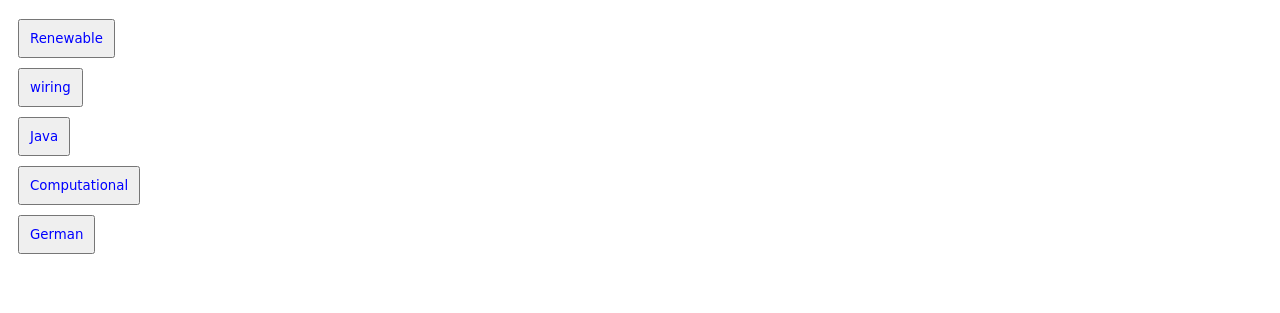
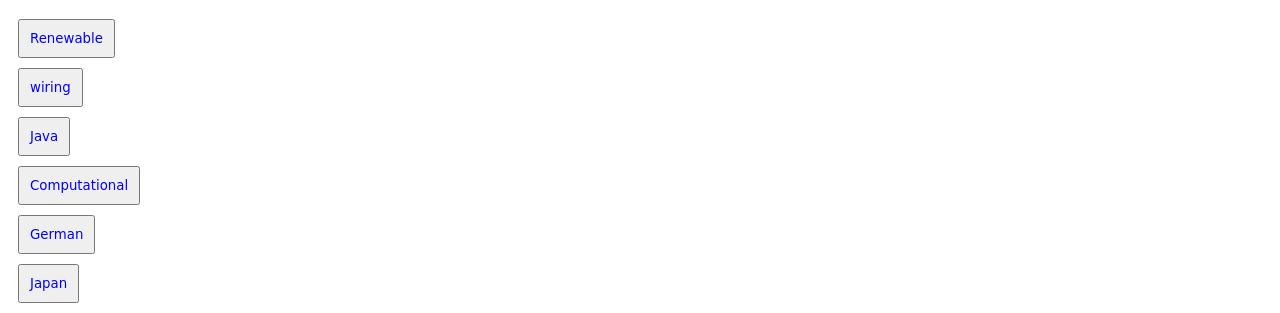
Before and after one commit to NithishSubramanian/time-table, a plain HTML site: page index.html in a window 1280 px wide. Shown: the part 656-969 px from the top of the page. Before the commit the page ends 920 px from the top, so only its background shows below. Drawn offline with Linux system fonts and the light colour scheme.

Commit message:
Update index.html

```diff
--- a/index.html
+++ b/index.html
@@ -93,5 +93,8 @@
 
                 <button  class="btn"><a href="https://meet.google.com/kuc-qgyi-ubd" target="_blank" style="color: blue;text-decoration: none;">German</a></button>
 
+              <button  class="btn"><a href="https://meet.google.com/zkd-xkzd-bmc" target="_blank" style="color: blue;text-decoration: none;">Japan</a></button>
+
+
 </body>
 </html>
```
